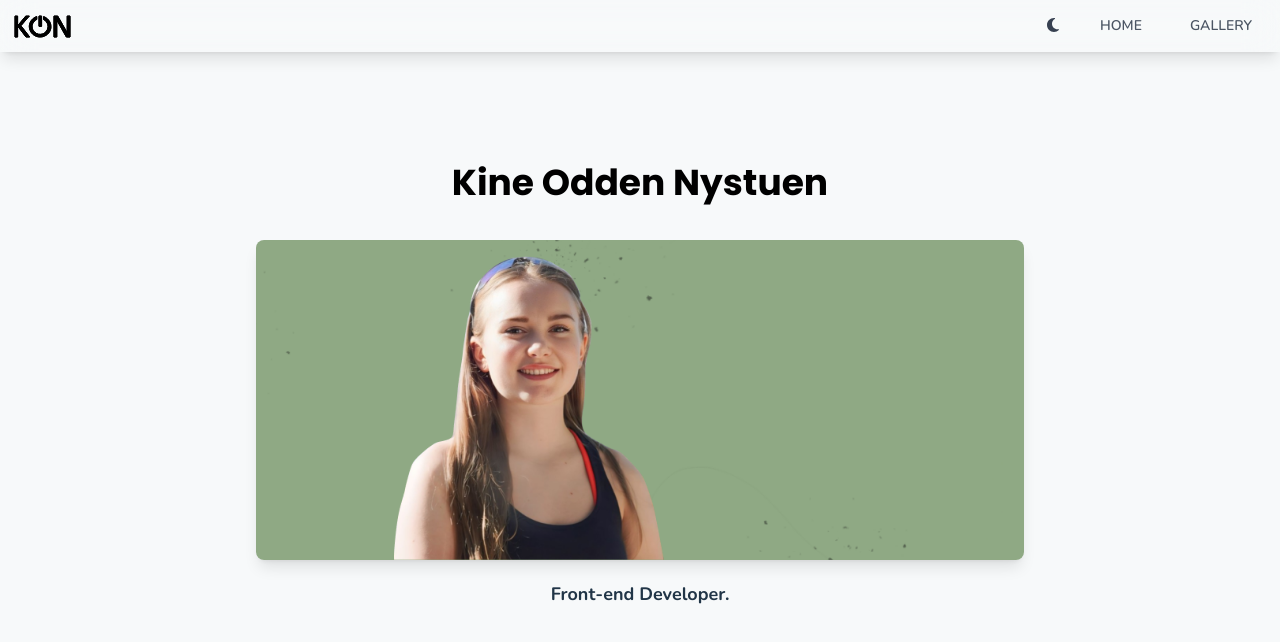
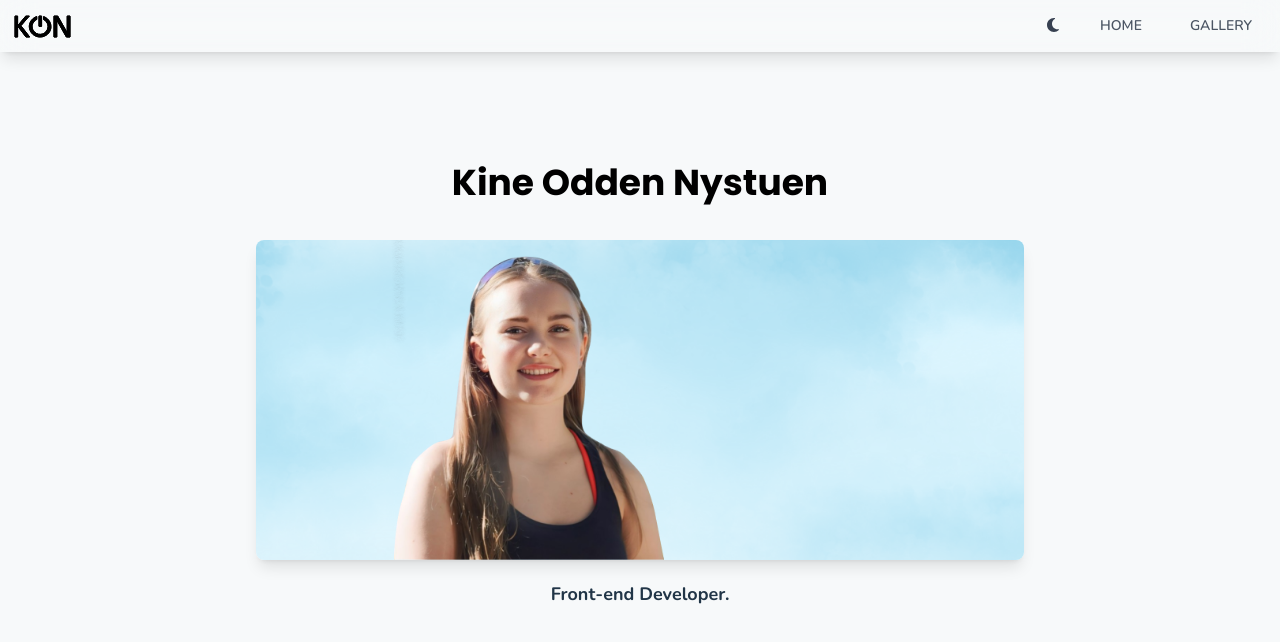
Before and after one commit to Kinenystuen/KON_portfolio, a React (Vite) app: page / in a window 1280 px wide. Shown: the top 642 px of the page. Built offline with nearby package versions, Linux system fonts and the light colour scheme; no server answers; what tailwindcss-motion would draw is missing.

Commit message:
fix image ratio

```diff
--- a/src/_root/pages/AnimatedHeader.tsx
+++ b/src/_root/pages/AnimatedHeader.tsx
@@ -111,15 +111,17 @@ const AnimatedHeader: React.FC = () => {
               src={getBaseUrl("assets/KON_cropped.png")}
               alt="Kine Odden Nystuen"
               style={{
-                maxHeight: `${parseInt(maskSize.height) - 2}vh`
+                maxHeight: `${parseInt(maskSize.height) - 2}vh`,
+                objectFit: "contain"
               }}
-              className="w-full"
+              className="w-auto max-w-full h-auto"
             />
           </div>
+
           {/* Background Image */}
           {/* <div className="h-screen w-screen bg-gradient-to-br from-color4-300 flex justify-center content-center"></div> */}
           <img
-            src={getBaseUrl("assets/hero_sketch3.png")}
+            src={getBaseUrl("assets/hero_sketch2.png")}
             // src="https://img.freepik.com/free-vector/hand-drawn-web-design-concept_23-2147839745.jpg?w=360"
             alt="Zoomed"
             className="absolute top-0 left-0 w-full h-screen object-cover object-bottom"
```
